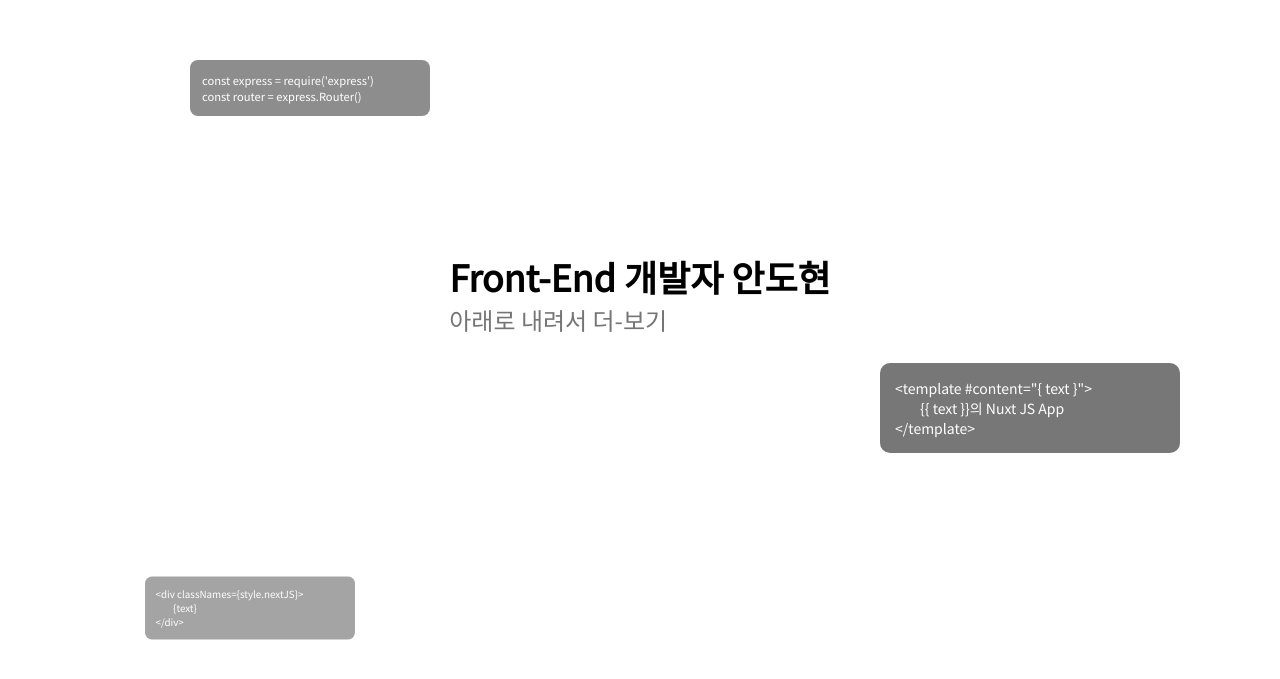
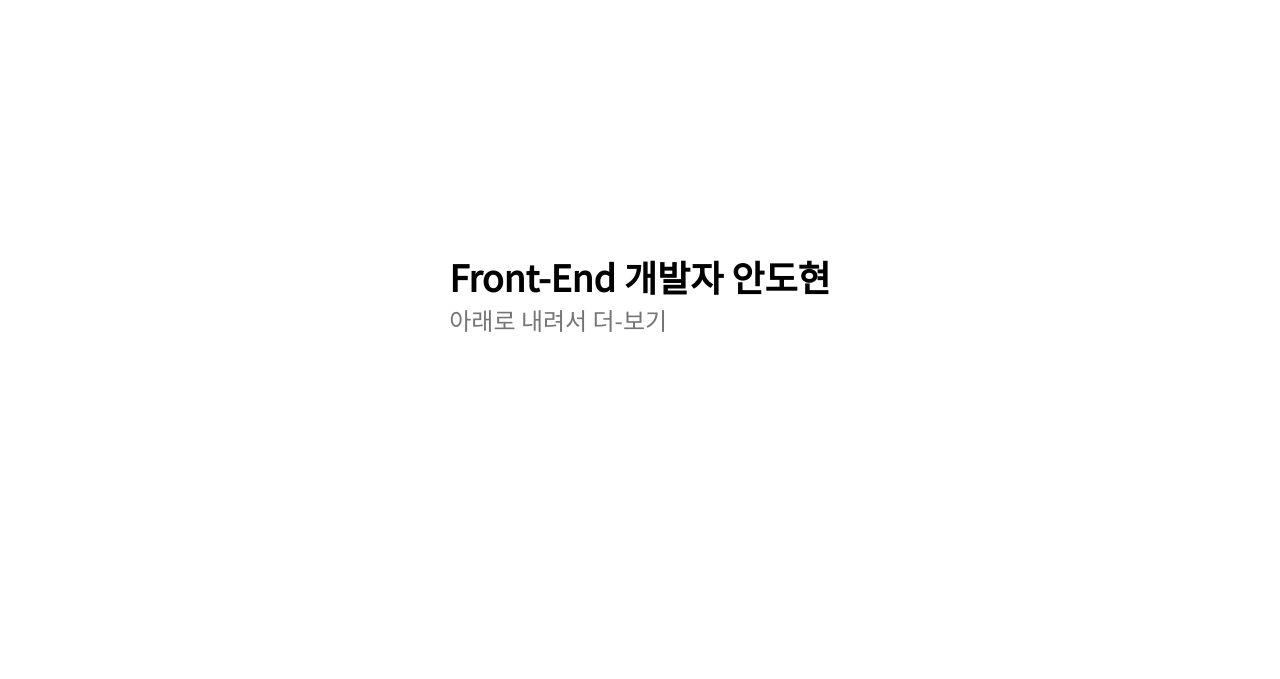
Before and after one commit to devDohyun/dohyun-portfolio, a Next.js app: page / in a window 1280 px wide. Shown: the part 107-786 px from the top of the page. Built offline with nearby package versions, Linux system fonts and the light colour scheme.

Commit message:
deleted unused

```diff
--- a/components/CodeItem.js
+++ /dev/null
@@ -1,13 +0,0 @@
-import style from './CodeItem.module.scss'
-
-
-const CodeItem = ({ text }) => {
-  return (
-    <div className={style.code_item}>
-      {text}
-    </div>
-  )
-}
-
-
-export default CodeItem
--- a/components/CodeItem.module.scss
+++ /dev/null
@@ -1,21 +0,0 @@
-.code_item {
-  display: inline-block;
-
-  min-width: 300px;
-
-  padding: 15px;
-
-  background-color: $color_primary;
-
-  border-radius: 10px;
-
-  color: #ffffff;
-
-  font-size: 14px;
-
-  white-space: pre;
-
-  @media (max-width: $bp_sm) {
-    font-size: 12px;
-  }
-}
--- a/components/Containers/IntroContainer/index.js
+++ b/components/Containers/IntroContainer/index.js
@@ -1,21 +1,9 @@
 import Intro from '@/components/Intro'
-import CodeItem from '@/components/CodeItem'
 
 
 const IntroContainer = () => {
-  const codeItemTexts = [
-    `<div classNames={style.nextJS}>\n\t{text}\n</div>`,
-    `<template #content="{ text }">\n\t{{ text }}의 Nuxt JS App\n</template>`,
-    `const express = require('express')\nconst router = express.Router()`
-  ]
-
-
   return (
-    <Intro
-      codeItems={
-        codeItemTexts.map((text) => <CodeItem key={text} text={text} />)
-      }
-    ></Intro>
+    <Intro></Intro>
   )
 }
 
--- a/components/Intro/index.js
+++ b/components/Intro/index.js
@@ -10,9 +10,6 @@ const Intro = (props) => {
         <div className={style.title}>Front-End 개발자 안도현</div>
         <div className={style.subtitle}>아래로 내려서 더-보기</div>
       </div>
-      <div className={style.background}>
-        {props.codeItems}
-      </div>
     </div>
   )
 }
```
